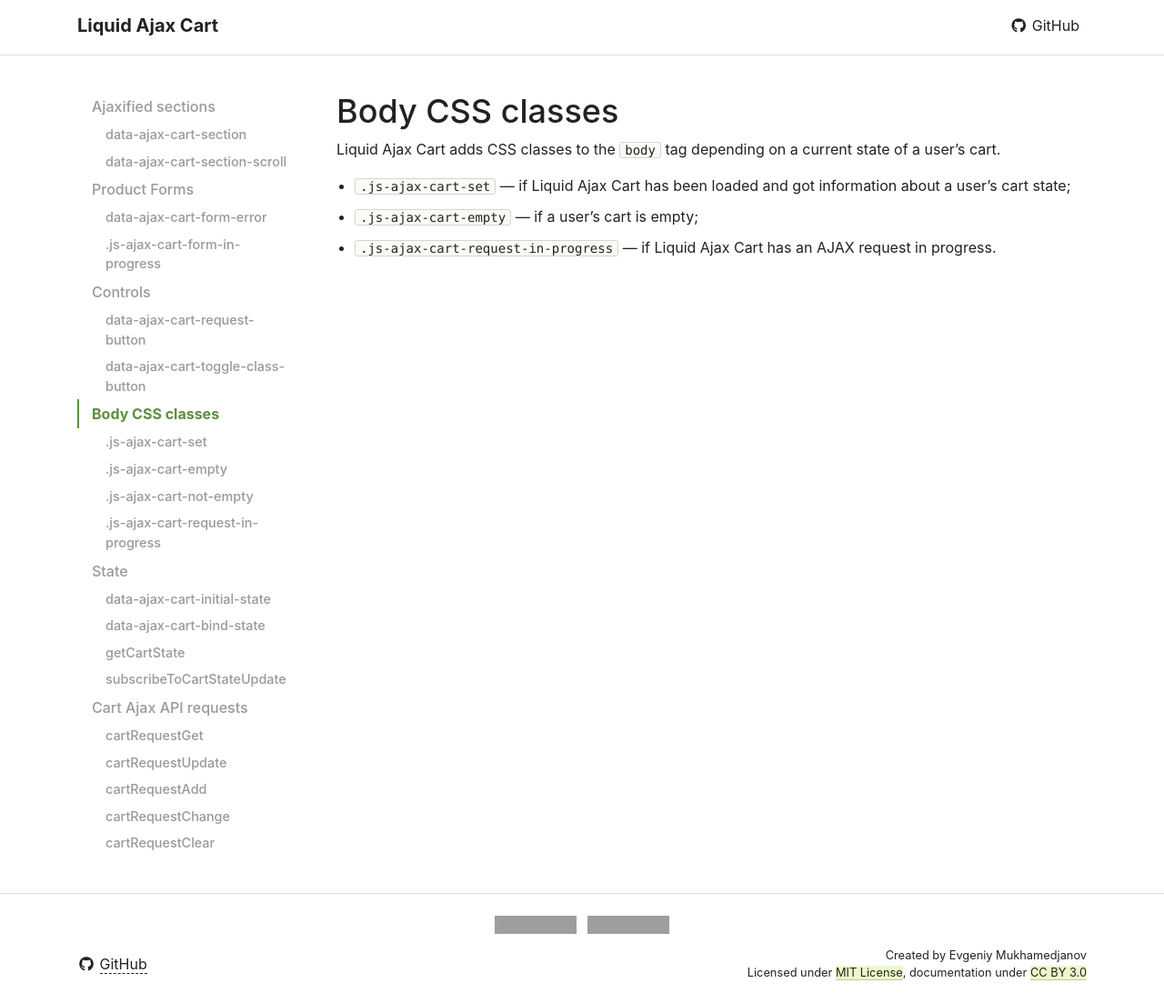
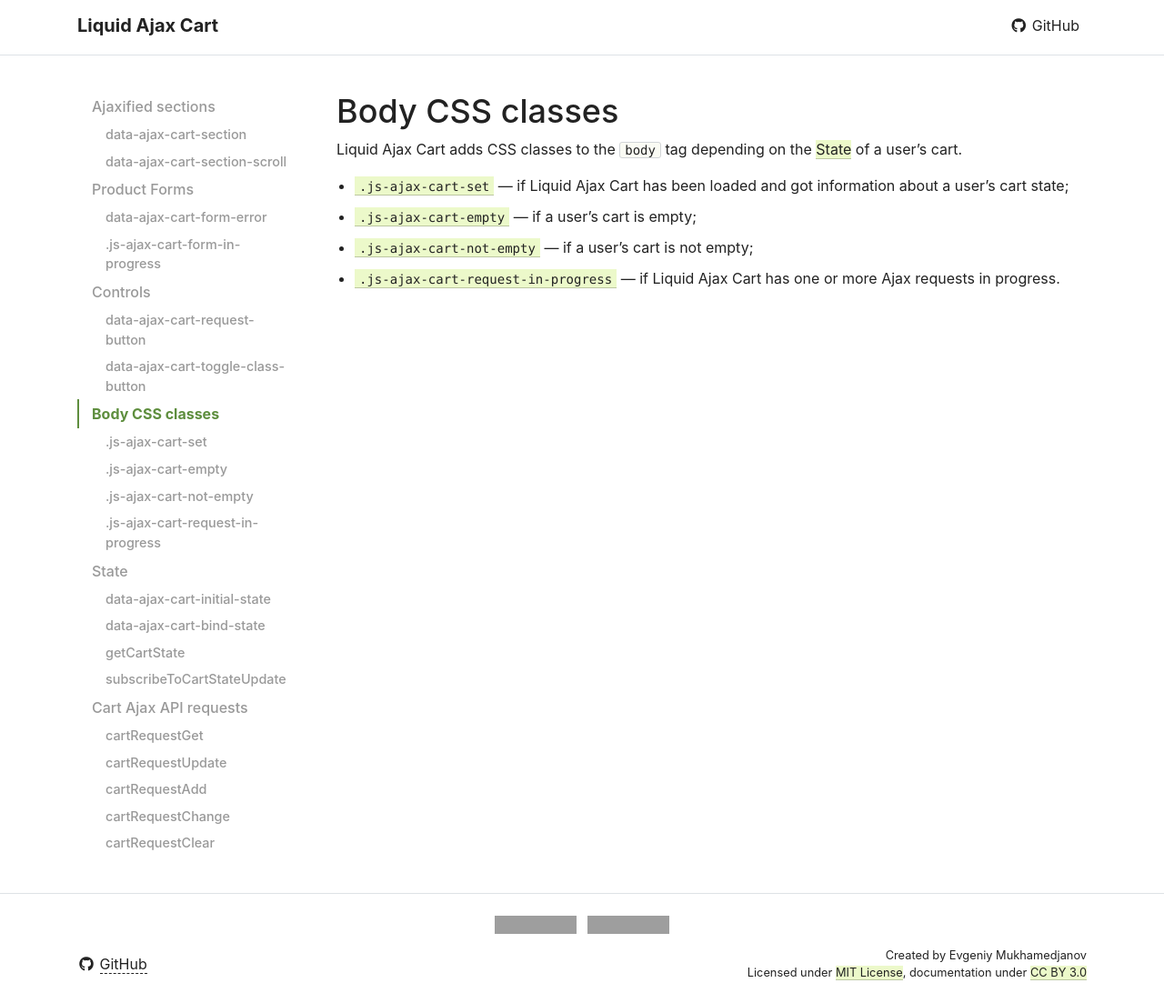
Before and after one commit to EvgeniyMukhamedjanov/liquid-ajax-cart, a Jekyll site: the page built from docs/reference/body-css-classes.md, in a window 1280 px wide and 1103 px high. Shown: the whole window at 91% size. Built offline with Jekyll 4.4.1, drawn with Linux system fonts in a browser that asks for light colours; nearby versions of some CDN libraries; our own code applies the rules of GitHub Pages for plain Markdown files; a script that is not in the unit is left out; grey boxes are pictures that could not be loaded.

Commit message:
Update body-css-classes.md

```diff
--- a/docs/reference/body-css-classes.md
+++ b/docs/reference/body-css-classes.md
@@ -1,7 +1,8 @@
 # Body CSS classes
 
-Liquid Ajax Cart adds CSS classes to the `body` tag depending on a current state of a user's cart.
+Liquid Ajax Cart adds CSS classes to the `body` tag depending on the [State](/reference/state) of a user's cart.
 
-- `.js-ajax-cart-set` — if Liquid Ajax Cart has been loaded and got information about a user's cart state;
-- `.js-ajax-cart-empty` — if a user's cart is empty;
-- `.js-ajax-cart-request-in-progress` — if Liquid Ajax Cart has an AJAX request in progress.
+- [`.js-ajax-cart-set`](/reference/js-ajax-cart-set) — if Liquid Ajax Cart has been loaded and got information about a user's cart state;
+- [`.js-ajax-cart-empty`](/reference/js-ajax-cart-empty) — if a user's cart is empty;
+- [`.js-ajax-cart-not-empty`](/reference/js-ajax-cart-not-empty) — if a user's cart is not empty;
+- [`.js-ajax-cart-request-in-progress`](/reference/js-ajax-cart-request-in-progress) — if Liquid Ajax Cart has one or more Ajax requests in progress.
```
